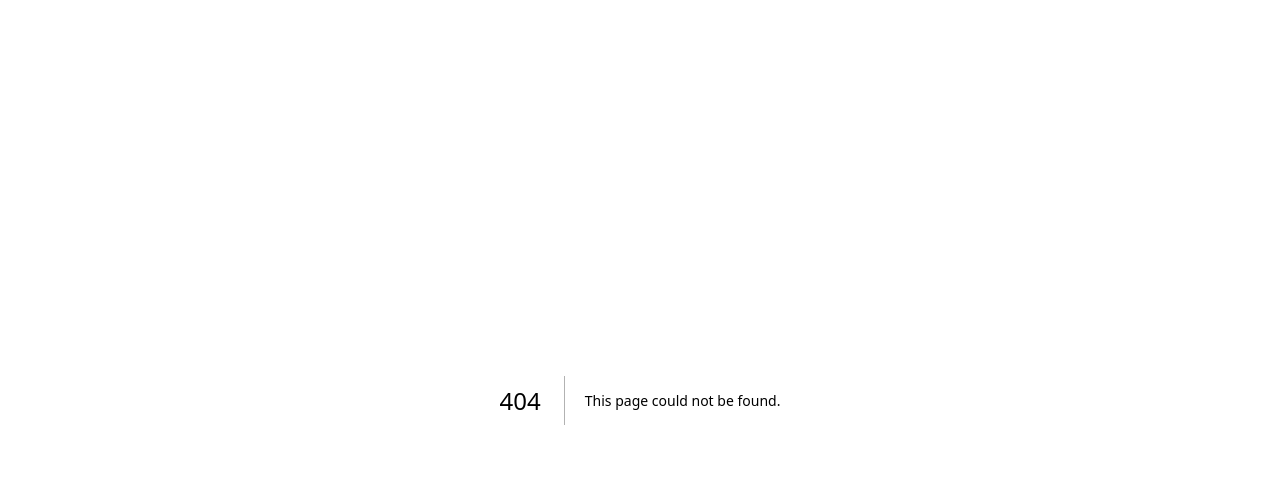
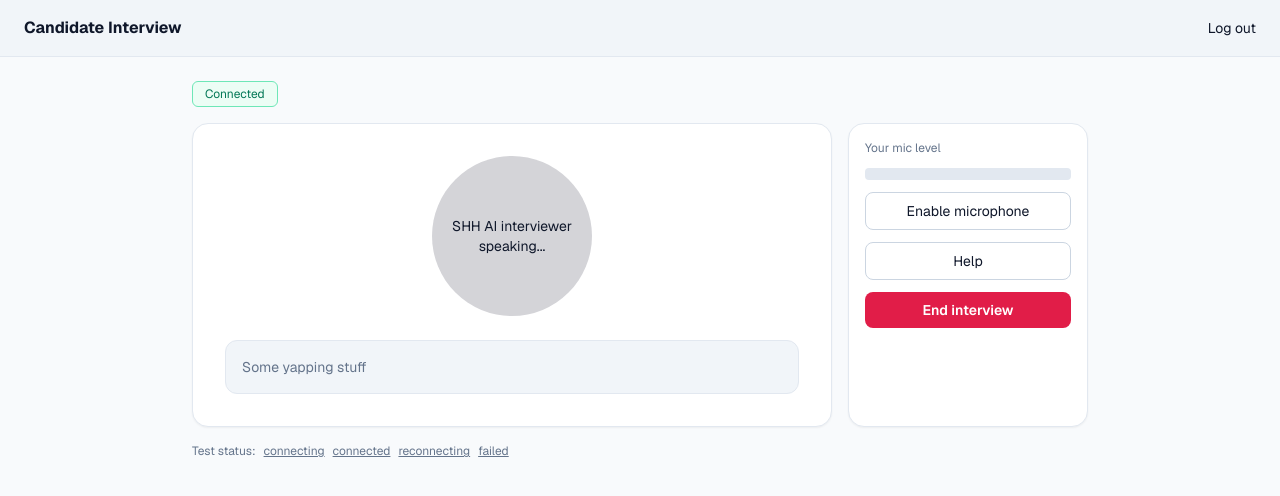
Before and after one commit to joinworkify/ai-interviewer, a Next.js app: page /preview/live in a window 1280 px wide. Before the commit this address had no page. Shown: the top 496 px of the page. Built offline with nearby package versions, Linux system fonts and the light colour scheme.

Commit message:
added the live interview and result preview pages

```diff
--- /dev/null
+++ b/app/preview/live/page.tsx
@@ -0,0 +1,96 @@
+"use client";
+
+import {useState} from "react";
+import Link from "next/link";
+import {Header} from "@/components/header";
+import {useMicrophone} from "@/lib/mic";
+
+type Status = "connecting" | "connected" | "reconnecting" | "failed";
+
+const status_text: Record<Status, string> = {
+  connecting: "Connecting...",
+  connected: "Connected",
+  reconnecting: "Connection lost, reconnecting...",
+  failed: "Could not connect. Please try again.",
+};
+
+export default function LivePage() {
+  const [status, setStatus] = useState<Status>("connected");
+  const mic = useMicrophone();
+
+  return (
+    <div className="flex min-h-screen flex-col bg-slate-50 text-slate-900">
+      <Header />
+      <main className="flex-1 p-6">
+        <div className="mx-auto max-w-4xl space-y-4">
+          <span className="inline-block rounded-md border border-emerald-300 bg-emerald-50 px-3 py-1 text-xs text-emerald-700">
+            {status_text[status]}
+          </span>
+
+          <div className="grid gap-4 md:grid-cols-[1fr_240px]">
+            <div className="flex flex-col items-center gap-6 rounded-2xl border border-slate-200 bg-white p-8 shadow-sm">
+              <div className="flex h-40 w-40 items-center justify-center rounded-full bg-zinc-300 text-center text-sm text-slate-900">
+                SHH AI interviewer speaking...
+              </div>
+              <div className="w-full rounded-xl border border-slate-200 bg-slate-100 p-4 text-sm text-slate-500">
+                Some yapping stuff
+              </div>
+            </div>
+
+            <div className="space-y-3 rounded-2xl border border-slate-200 bg-white p-4 shadow-sm">
+              <p className="text-xs text-slate-500">Your mic level</p>
+              <div className="h-3 rounded bg-slate-200">
+                <div
+                  className="h-3 rounded bg-emerald-500"
+                  style={{ width: `${Math.round(mic.level * 100)}%` }}
+                />
+              </div>
+
+              {!mic.enabled ? (
+                <button
+                  onClick={mic.start}
+                  className="w-full rounded-lg border border-slate-300 bg-white py-2 text-sm text-slate-900 hover:bg-slate-50"
+                >
+                  Enable microphone
+                </button>
+              ) : (
+                <button
+                  onClick={mic.toggleMute}
+                  className="w-full rounded-lg border border-slate-300 bg-white py-2 text-sm text-slate-900 hover:bg-slate-50"
+                >
+                  {mic.muted ? "Unmute" : "Mute"}
+                </button>
+              )}
+              {mic.error && <p className="text-xs text-rose-600">{mic.error}</p>}
+
+              <button className="w-full rounded-lg border border-slate-300 bg-white py-2 text-sm text-slate-900 hover:bg-slate-50">
+                Help
+              </button>
+              <Link
+                href="/preview/result"
+                className="block rounded-lg bg-rose-600 py-2 text-center text-sm font-semibold text-white hover:bg-rose-500"
+              >
+                End interview
+              </Link>
+            </div>
+          </div>
+
+          {status !== "connected" && (
+            <div className="rounded-xl border border-amber-300 bg-amber-50 p-3 text-center text-sm text-amber-800">
+              {status_text[status]}
+            </div>
+          )}
+
+          <div className="flex gap-2 text-xs text-slate-500">
+            Test status:
+            {(["connecting", "connected", "reconnecting", "failed"] as Status[]).map((s) => (
+              <button key={s} onClick={() => setStatus(s)} className="underline">
+                {s}
+              </button>
+            ))}
+          </div>
+        </div>
+      </main>
+    </div>
+  );
+}
--- /dev/null
+++ b/app/preview/result/page.tsx
@@ -0,0 +1,27 @@
+import Link from "next/link";
+import {Header} from "@/components/header";
+
+export default function resultPage() {
+  return (
+    <div className="flex min-h-screen flex-col bg-slate-50 text-slate-900">
+      <Header />
+      <main className="flex flex-1 items-center justify-center p-6">
+        <div className="w-full max-w-md space-y-5 rounded-2xl border border-slate-200 bg-white p-8 text-center shadow-sm">
+          <h1 className="text-2xl font-bold">Interview complete</h1>
+          <p className="text-sm text-slate-600">Your interview was submitted.</p>
+          <div className="rounded-xl border border-slate-200 bg-slate-100 p-4 text-sm text-slate-600">
+            <p>Status: Submitted</p>
+            <p>Summary: Something here</p>
+            <p>No scores, no accept or reject idk</p>
+          </div>
+          <Link
+            href="/"
+            className="block rounded-xl bg-indigo-600 py-3 text-sm font-semibold text-white hover:bg-indigo-500"
+          >
+            Done
+          </Link>
+        </div>
+      </main>
+    </div>
+  );
+}
--- /dev/null
+++ b/components/header.tsx
@@ -0,0 +1,13 @@
+// header for both the pages
+export function Header() {
+  return (
+    <header className="flex items-center justify-between border-b border-slate-200 bg-slate-100 px-6 py-4">
+      <span className="text-base font-bold text-slate-900">Candidate Interview</span>
+      <nav className="flex items-center gap-2 text-sm text-slate-900">
+        <button type="button" className="hover:underline">
+          Log out
+        </button>
+      </nav>
+    </header>
+  );
+}
--- /dev/null
+++ b/lib/mic.ts
@@ -0,0 +1,61 @@
+"use client";
+
+import {useCallback, useEffect, useRef, useState} from "react";
+
+export function useMicrophone() {
+  const streamRef = useRef<MediaStream | null>(null);
+  const audioCtxRef = useRef<AudioContext | null>(null);
+  const frameRef = useRef<number | null>(null);
+  const [enabled, setEnabled] = useState(false); // mic is on here
+  const [muted, setMuted] = useState(false);
+  const [level, setLevel] = useState(0);
+  const [error, setError] = useState<string | null>(null);
+
+  const stop = useCallback(() => {
+    if (frameRef.current) cancelAnimationFrame(frameRef.current);
+    streamRef.current?.getTracks().forEach((t) => t.stop());
+    audioCtxRef.current?.close();
+    streamRef.current = null;
+    audioCtxRef.current = null;
+    setEnabled(false);
+    setLevel(0);
+  }, []);
+
+  const start = useCallback(async () => {
+    setError(null);
+    try {
+      const stream = await navigator.mediaDevices.getUserMedia({ audio: true });
+      streamRef.current = stream;
+      const ctx = new AudioContext();
+      const analyser = ctx.createAnalyser();
+      analyser.fftSize = 256;
+      ctx.createMediaStreamSource(stream).connect(analyser);
+      audioCtxRef.current = ctx;
+
+      const data = new Uint8Array(analyser.frequencyBinCount);
+      const tick = () => {
+        analyser.getByteTimeDomainData(data);
+        let peak = 0;
+        for (const v of data) peak = Math.max(peak, Math.abs(v - 128));
+        setLevel(Math.min(peak / 64, 1));
+        frameRef.current = requestAnimationFrame(tick);
+      };
+      tick();
+      setEnabled(true);
+      setMuted(false);
+    } catch {
+      setError("Microphone blocked. Allow it in the address bar, then try again.");
+    }
+  }, []);
+
+  const toggleMute = useCallback(() => {
+    const track = streamRef.current?.getAudioTracks()[0];
+    if (!track) return;
+    track.enabled = !track.enabled;
+    setMuted(!track.enabled);
+  }, []);
+
+  useEffect(() => stop, [stop]);
+
+  return { enabled, muted, level, error, start, toggleMute };
+}
```
